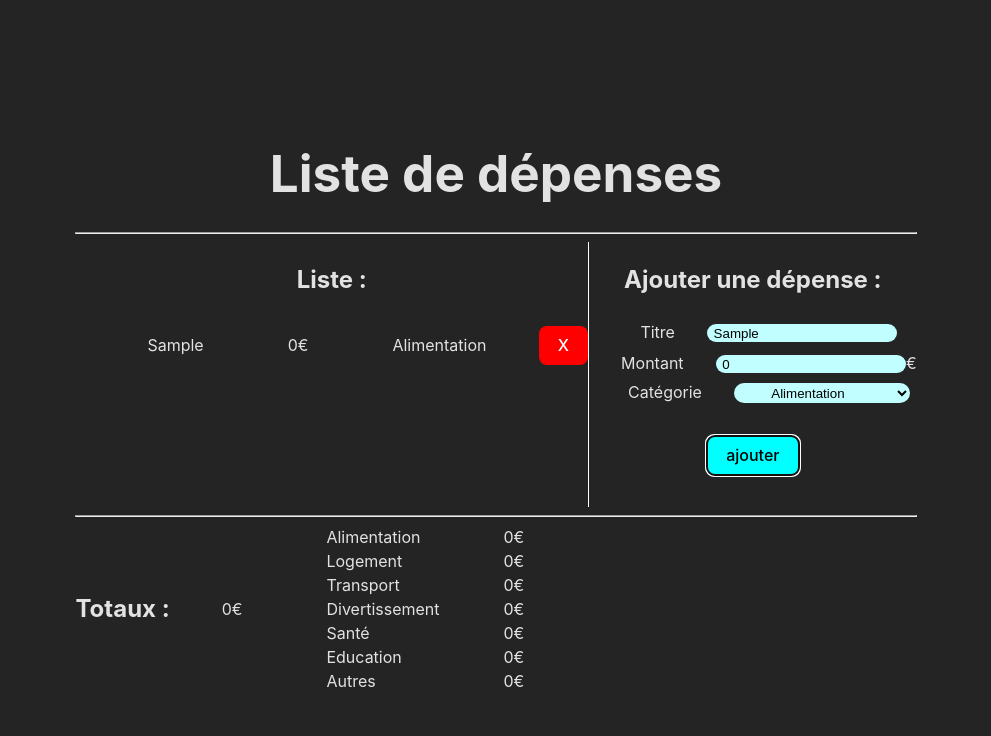
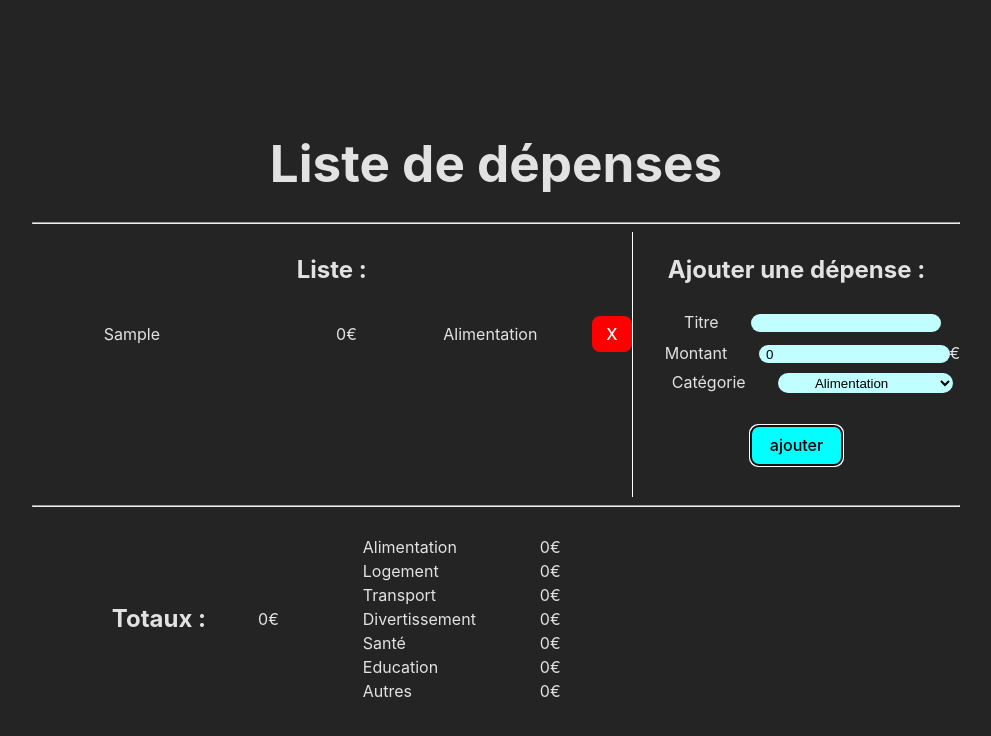
Before and after one commit to sylvainflt/evaluationReact2306, a React (Vite) app: page / in a window 1280 px wide. Both pictures are taken after typing "Sample" into the empty fields and a click on the button "ajouter". Shown: the top 736 px of the page, without its empty margins (144-1135 px from the left). Built offline with nearby package versions, Linux system fonts and the light colour scheme.

Commit message:
alignement

```diff
--- a/src/App.css
+++ b/src/App.css
@@ -64,7 +64,13 @@ body {
   align-items: center;
   gap: 20px;
 }
-
+.totaux {
+  display: flex;
+  align-items: center;
+  gap: 20px;
+  padding-left: 80px;
+  padding-top: 20px;
+}
 span {
   margin: 0 2em;
 }
@@ -97,6 +103,7 @@ select {
   color: #fff;
   border: none;
   margin: .5em 0;
+  padding: .5em .9em;
   transition: .5s ease-in-out;
 }
 
@@ -128,3 +135,7 @@ h1 {
   display: flex;
   justify-content: space-between;
 }
+
+.depense-categorie {
+  width: 20%;
+}
--- a/src/component/Depense/index.jsx
+++ b/src/component/Depense/index.jsx
@@ -9,9 +9,9 @@ function Depense ({value}) {
     return (
         <li>
             <div className="depense">
-                <span>{titre}</span>
+                <span style={{width:"30%", textAlign:"left"}}>{titre}</span>
                 <span>{montant}€</span>
-                <span>{categorie}</span>
+                <span className="depense-categorie">{categorie}</span>
 
                 <button className="listButton" onClick={() => dispatch({type: 'removeItem', payload: value})}>X</button>
             </div>
--- a/src/component/ListeDepense/index.jsx
+++ b/src/component/ListeDepense/index.jsx
@@ -13,7 +13,7 @@ function ListeDepense () {
             <hr/>
 
             <div style={{display:"flex"}}>
-                <div style={{minWidth:"500px"}}>
+                <div style={{minWidth:"600px"}}>
                     <h2>Liste : </h2>
                     <ul>
                         {
--- a/src/component/Totaux/index.jsx
+++ b/src/component/Totaux/index.jsx
@@ -7,7 +7,7 @@ function Totaux () {
     const categoryExpenses = Object.keys(state.categoryExpenses)
 
     return (
-        <div className="depense">
+        <div className="totaux">
             <h2>Totaux : </h2>
             <span>{state.totalExpenses}€</span>
 
--- a/src/reducer/index.jsx
+++ b/src/reducer/index.jsx
@@ -1,3 +1,9 @@
+const initExpense = {
+    titre: "",
+    montant: 0,
+    categorie: "Alimentation"
+}
+
 export const initialState = {
     expenses: [],
     totalExpenses: 0,
@@ -10,11 +16,7 @@ export const initialState = {
         Education: 0,
         Autres: 0
     },
-    expense: {
-        titre: "",
-        montant: 0,
-        categorie: "Alimentation"
-    }
+    expense: initExpense
   };
 
   const expenseReducer = (state = initialState, action) => {
@@ -61,7 +63,8 @@ export const initialState = {
             ...state,
             expenses: updatedExpenses2,
             totalExpenses: updatedTotalExpenses,
-            categoryExpenses: updatedCategoryExpenses
+            categoryExpenses: updatedCategoryExpenses,
+            expense: initExpense
             };
 
         case 'removeItem':
```
